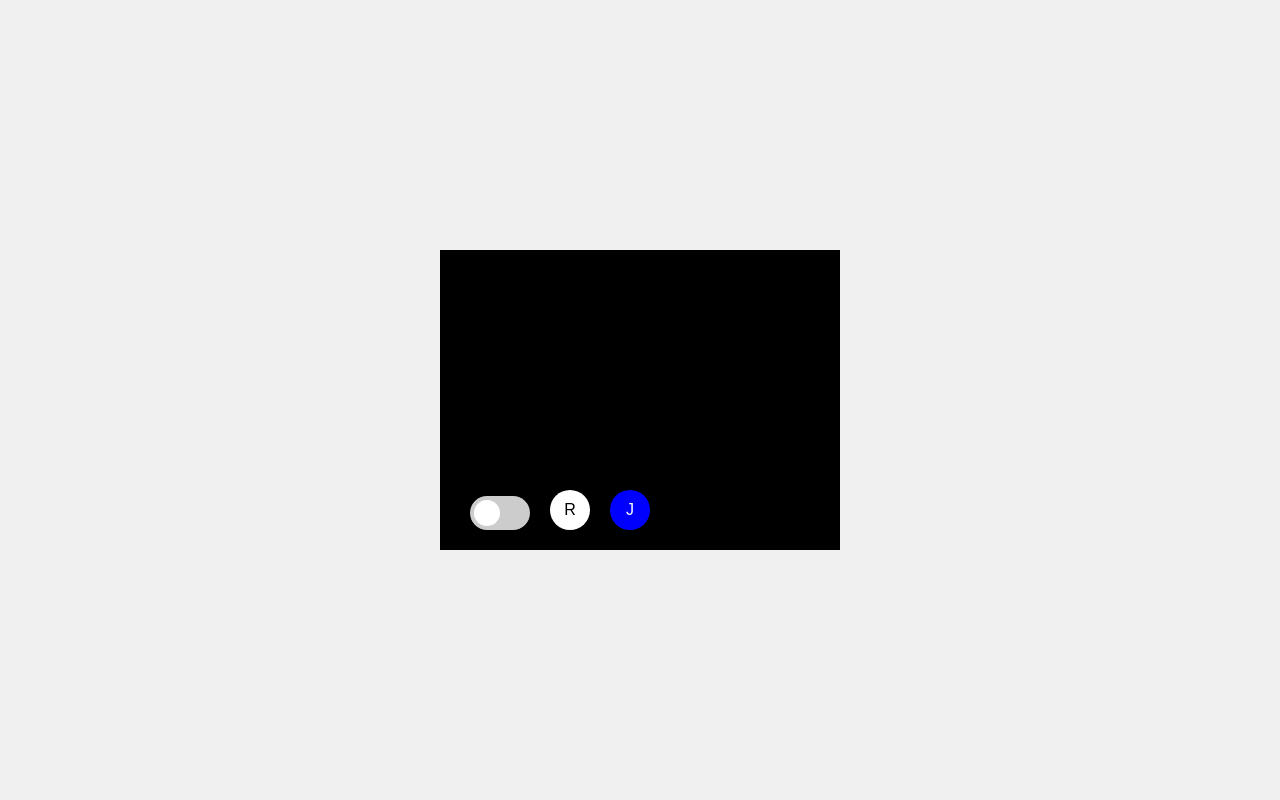
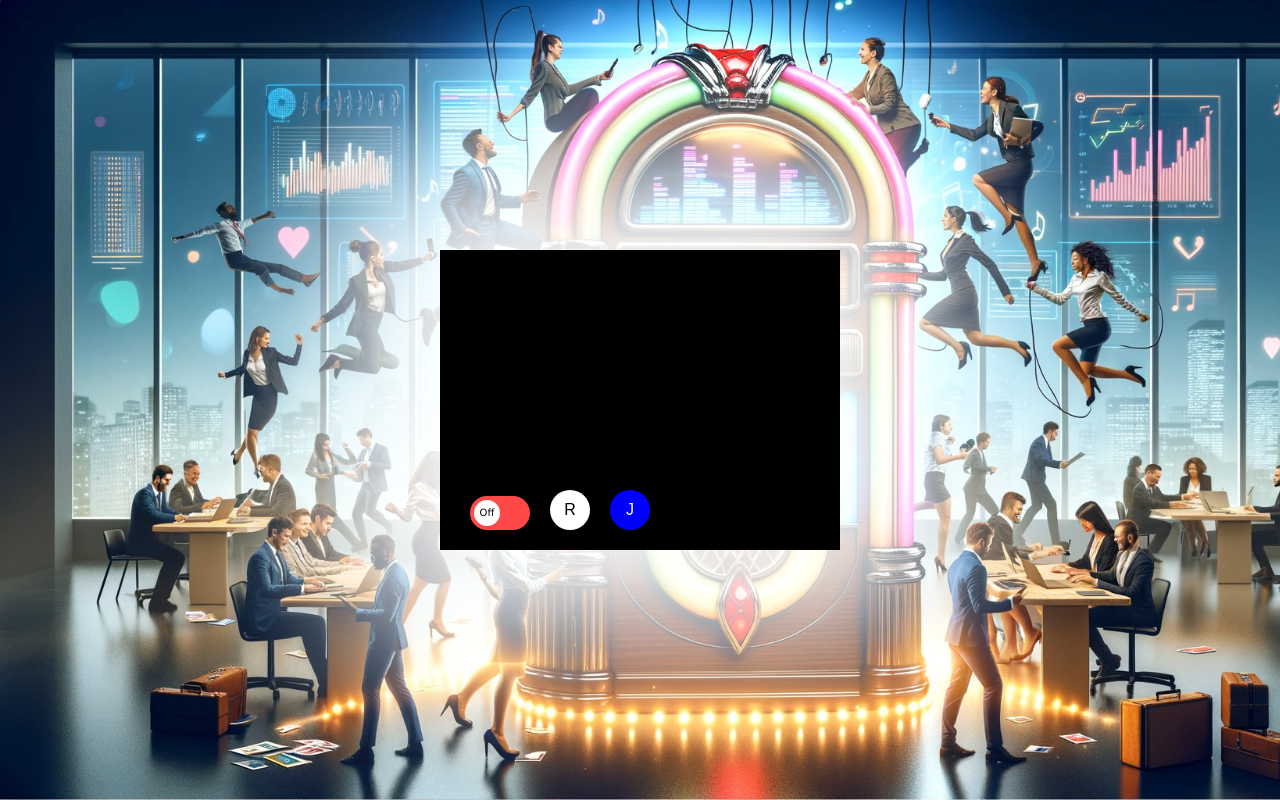
Before and after one commit to kyletaylored/sales-jukebox, a plain HTML site: page docs/index.html in a window 1280 px wide. Drawn offline with Linux system fonts and the light colour scheme.

Commit message:
Update interface a bit

```diff
--- a/docs/style.css
+++ b/docs/style.css
@@ -1,10 +1,15 @@
+html {
+    background-image: url('./img/sales-jukebox.webp');
+    background-size: cover;
+    background-color: #f0f0f0;
+}
 body, html {
     height: 100%;
     margin: 0;
     display: flex;
     justify-content: center;
     align-items: center;
-    background-color: #f0f0f0;
+    font-family: 'Lucida Sans', 'Lucida Sans Regular', 'Lucida Grande', 'Lucida Sans Unicode', Geneva, Verdana, sans-serif;
 }
 
 .black-box {
@@ -16,6 +21,7 @@ body, html {
     justify-content: flex-start;
     padding: 20px;
     box-sizing: border-box;
+    box-shadow: 0px 0px 150px 100px rgba(255,255,255,1);
 }
 
 button {
@@ -72,14 +78,17 @@ button:active {
     left: 0;
     right: 0;
     bottom: 0;
-    background-color: #ccc;
+    background-color: #ff4949;
     -webkit-transition: .4s;
     transition: .4s;
 }
 
 .slider:before {
     position: absolute;
-    content: "";
+    content: "Off";
+    text-align: center;
+    font-size: 10px;
+    line-height: 26px;
     height: 26px;
     width: 26px;
     left: 4px;
@@ -101,6 +110,7 @@ input:checked + .slider:before {
     -webkit-transform: translateX(26px);
     -ms-transform: translateX(26px);
     transform: translateX(26px);
+    content: "On";
 }
 
 /* Rounded sliders */
```
